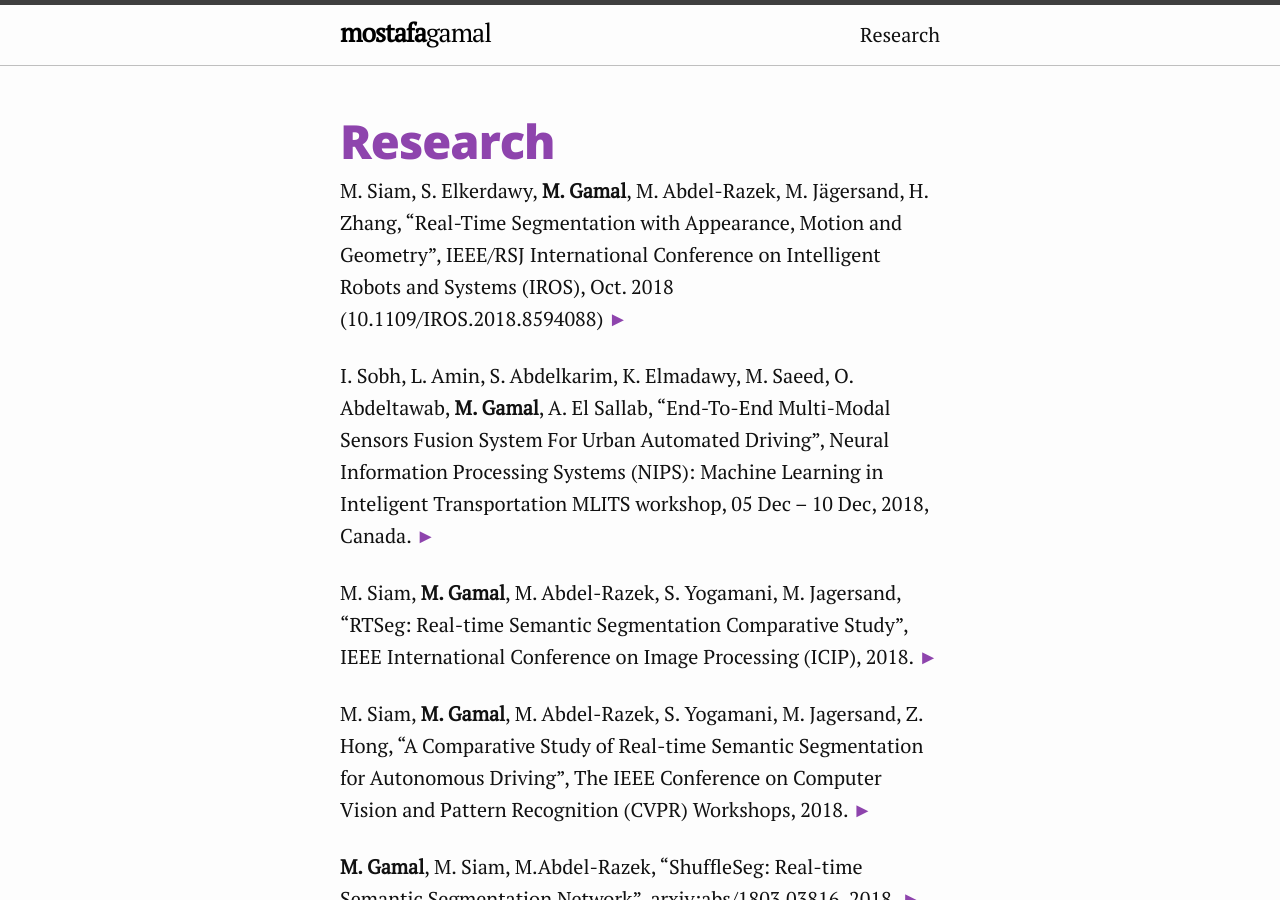
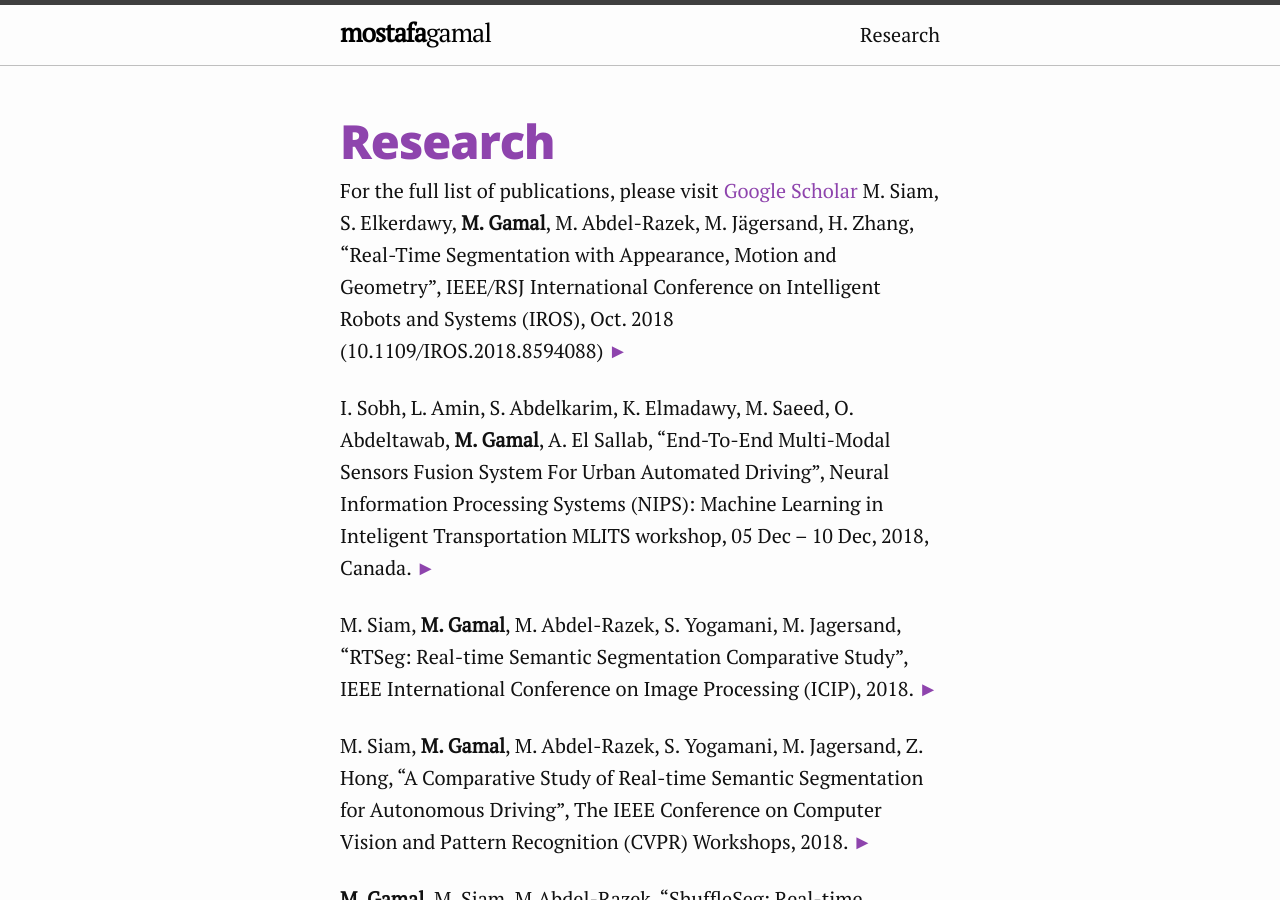
Before and after one commit to MG2033/mg2033.github.io, a Jekyll site: the page built from research.md, in a window 1280 px wide and 900 px high. Built offline with Jekyll 4.4.1, drawn with Linux system fonts in a browser that asks for light colours.

Commit message:
Update research.md

```diff
--- a/research.md
+++ b/research.md
@@ -2,7 +2,7 @@
 layout: page
 title:  "Research"
 ---
-
+For the full list of publications, please visit [Google Scholar](https://scholar.google.com/citations?user=yvdgYdwAAAAJ&hl=en)
 M. Siam, S. Elkerdawy, **M. Gamal**, M. Abdel-Razek, M. Jägersand, H. Zhang, "Real-Time Segmentation with Appearance, Motion and Geometry", IEEE/RSJ International Conference on Intelligent Robots and Systems (IROS), Oct. 2018 (10.1109/IROS.2018.8594088) [►](https://ieeexplore.ieee.org/document/8594088/)
 
 I. Sobh, L. Amin, S. Abdelkarim, K. Elmadawy, M. Saeed, O. Abdeltawab, **M. Gamal**, A. El Sallab, "End-To-End Multi-Modal Sensors Fusion System For Urban Automated Driving", Neural Information Processing Systems (NIPS): Machine Learning in Inteligent Transportation MLITS workshop, 05 Dec – 10 Dec, 2018, Canada. [►](https://openreview.net/forum?id=Byx4Xkqjcm)
```
